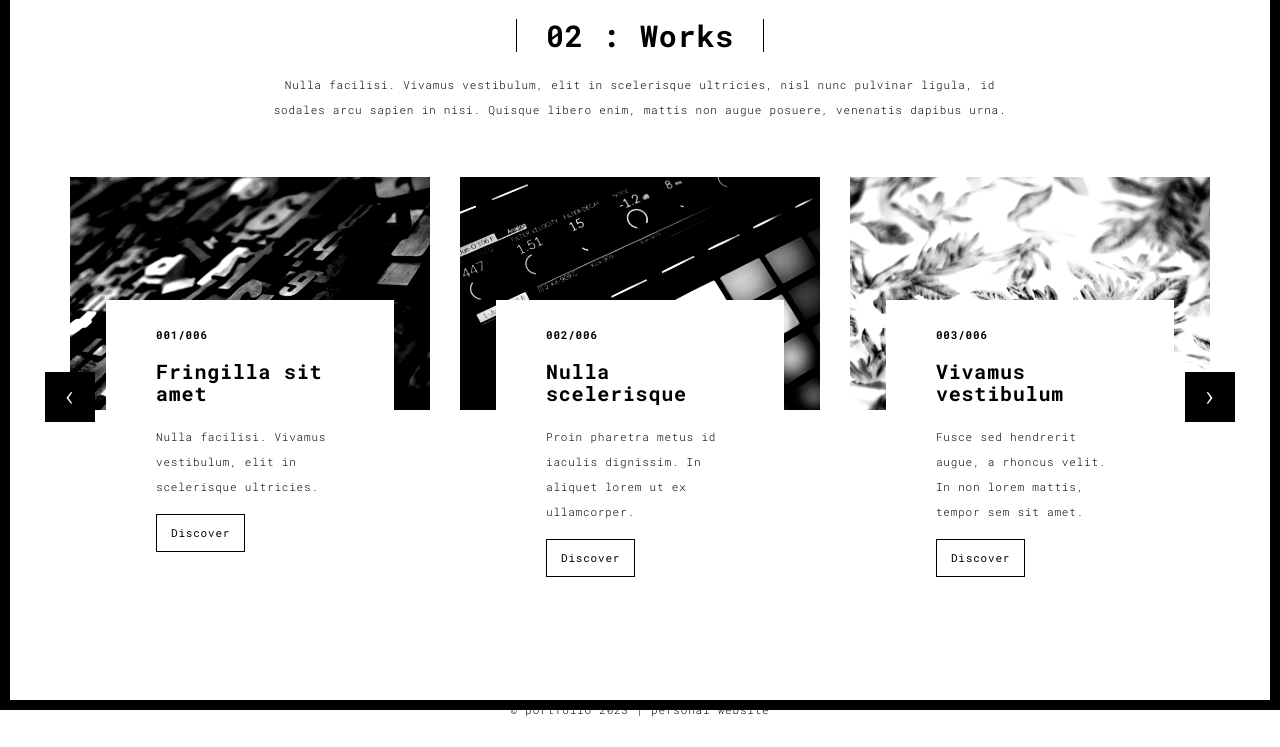
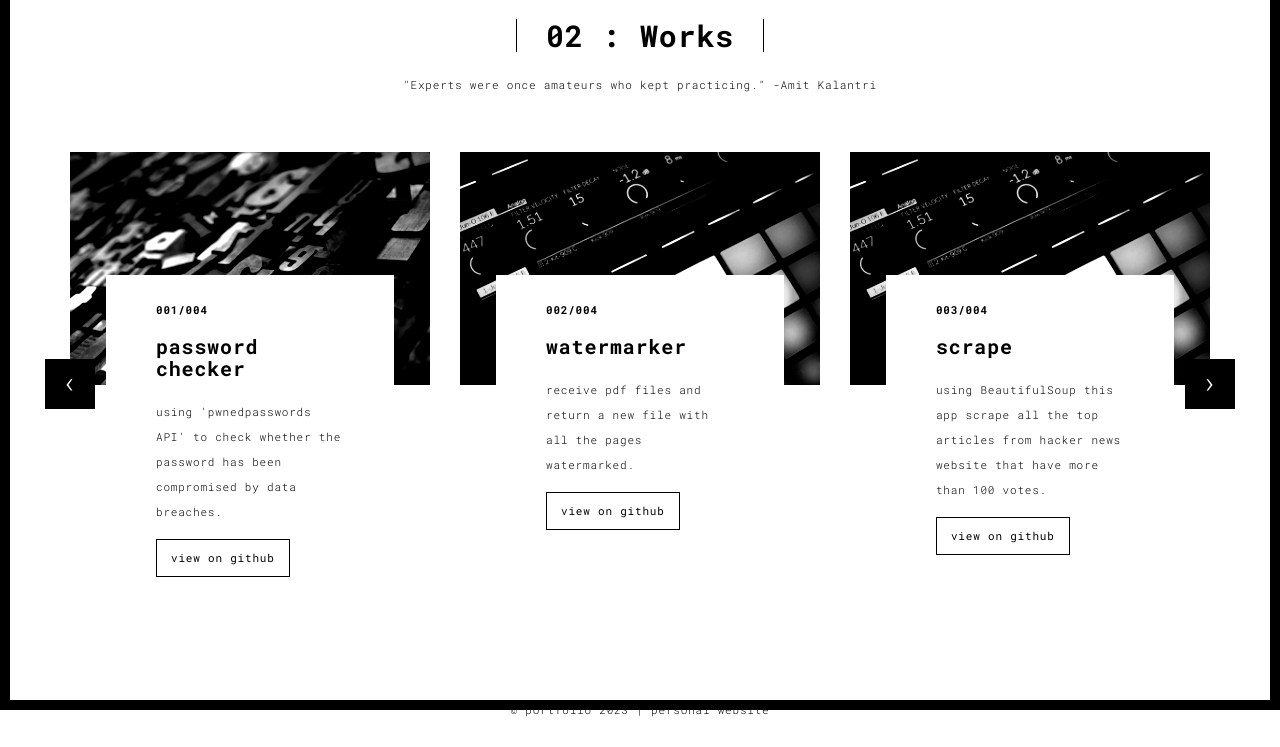
Before and after one commit to saraN004/portfo, a Flask app: page /works.html in a window 1280 px wide. Shown: the part 90-837 px from the top of the page. Run offline with Flask 3, Linux system fonts and the light colour scheme; some libraries are stand-ins or nearby versions.

Commit message:
adding projects

```diff
--- a/templates/works.html
+++ b/templates/works.html
@@ -58,8 +58,7 @@
         <div class="col-sm-8 col-sm-offset-2 section-container-spacer">
           <div class="text-center">
             <h1 class="h2">02 : Works</h1>
-            <p>Nulla facilisi. Vivamus vestibulum, elit in scelerisque ultricies, nisl nunc pulvinar ligula, id sodales
-              arcu sapien in nisi. Quisque libero enim, mattis non augue posuere, venenatis dapibus urna.</p>
+            <p>"Experts were once amateurs who kept practicing." -Amit Kalantri</p>
           </div>
         </div>
 
@@ -72,36 +71,42 @@
                 <div class="row">
                   <div class="col-sm-4">
 
-                    <a href="./work.html" title="" class="black-image-project-hover">
+                    <a href="https://github.com/saraN004/password-checker.git" title=""
+                      class="black-image-project-hover">
                       <img src="static/assets/images/work01-hover.jpg" alt="" class="img-responsive">
                     </a>
                     <div class="card-container card-container-lg">
-                      <h4>001/006</h4>
-                      <h3>Fringilla sit amet</h3>
-                      <p>Nulla facilisi. Vivamus vestibulum, elit in scelerisque ultricies.</p>
-                      <a href="./work.html" title="" class="btn btn-default">Discover</a>
+                      <h4>001/004</h4>
+                      <h3>password checker</h3>
+                      <p>using 'pwnedpasswords API' to check whether the password has been compromised by data breaches.
+                      </p>
+                      <a href="https://github.com/saraN004/password-checker.git" title="" class="btn btn-default">view
+                        on github</a>
                     </div>
                   </div>
                   <div class="col-sm-4">
-                    <a href="./work.html" title="" class="black-image-project-hover">
+                    <a href="https://github.com/saraN004/watermarker.git" title="" class="black-image-project-hover">
                       <img src="static/assets/images/work02-hover.jpg" alt="" class="img-responsive">
                     </a>
                     <div class="card-container card-container-lg">
-                      <h4>002/006</h4>
-                      <h3>Nulla scelerisque</h3>
-                      <p>Proin pharetra metus id iaculis dignissim. In aliquet lorem ut ex ullamcorper.</p>
-                      <a href="./work.html" title="" class="btn btn-default">Discover</a>
+                      <h4>002/004</h4>
+                      <h3>watermarker</h3>
+                      <p>receive pdf files and return a new file with all the pages watermarked.</p>
+                      <a href="https://github.com/saraN004/watermarker.git" title="" class="btn btn-default">view
+                        on github</a>
                     </div>
                   </div>
                   <div class="col-sm-4">
-                    <a href="./work.html" title="" class="black-image-project-hover">
-                      <img src="static/assets/images/work03-hover.jpg" alt="" class="img-responsive">
+                    <a href="https://github.com/saraN004/scrape.git" class="black-image-project-hover">
+                      <img src="static/assets/images/work02-hover.jpg" alt="Image" class="img-responsive">
                     </a>
-                    <div class="card-container card-container-lg">
-                      <h4>003/006</h4>
-                      <h3>Vivamus vestibulum</h3>
-                      <p>Fusce sed hendrerit augue, a rhoncus velit. In non lorem mattis, tempor sem sit amet.</p>
-                      <a href="./work.html" title="" class="btn btn-default">Discover</a>
+                    <div class="card-container">
+                      <h4>003/004</h4>
+                      <h3>scrape</h3>
+                      <p>using BeautifulSoup this app scrape all the top articles from hacker news website that have
+                        more than 100 votes.</p>
+                      <a href="https://github.com/saraN004/scrape.git" class="btn btn-default">view
+                        on github</a>
                     </div>
                   </div>
 
@@ -111,17 +116,21 @@
               <!--/item-->
               <div class="item">
                 <div class="row">
+
                   <div class="col-sm-4">
-                    <a href="./work.html" class="black-image-project-hover">
-                      <img src="static/assets/images/work02-hover.jpg" alt="Image" class="img-responsive">
+                    <a href="https://github.com/saraN004/convert-jpg-png.git" title=""
+                      class="black-image-project-hover">
+                      <img src="static/assets/images/work03-hover.jpg" alt="" class="img-responsive">
                     </a>
-                    <div class="card-container">
-                      <h4>004/006</h4>
-                      <h3>Nulla scelerisque</h3>
-                      <p>Proin pharetra metus id iaculis dignissim. In aliquet lorem ut ex ullamcorper.</p>
-                      <a href="./work.html" class="btn btn-default">Discover</a>
+                    <div class="card-container card-container-lg">
+                      <h4>004/004</h4>
+                      <h3>image type converter</h3>
+                      <p>using 'Pillow module' converts jpg images into png.</p>
+                      <a href="https://github.com/saraN004/convert-jpg-png.git" title="" class="btn btn-default">view
+                        on github</a>
                     </div>
                   </div>
+                  <!--
                   <div class="col-sm-4">
                     <a href="./work.html" class="black-image-project-hover">
                       <img src="static/assets/images/work01-hover.jpg" alt="Image" class="img-responsive">
@@ -132,8 +141,8 @@
                       <p>Nulla facilisi. Vivamus vestibulum, elit in scelerisque ultricies.</p>
                       <a href="./work.html" class="btn btn-default">Discover</a>
                     </div>
-                  </div>
-
+                  </div> -->
+                  <!--
                   <div class="col-sm-4">
                     <a href="./work.html" class="black-image-project-hover">
                       <img src="static/assets/images/work03-hover.jpg" alt="Image" class="img-responsive">
@@ -144,7 +153,7 @@
                       <p>Fusce sed hendrerit augue, a rhoncus velit. In non lorem mattis, tempor sem sit amet.</p>
                       <a href="./work.html" class="btn btn-default">Discover</a>
                     </div>
-                  </div>
+                  </div> -->
 
                 </div>
                 <!--/row-->
```
Also changed, not shown: templates/about.html (+10 -4 lines).
